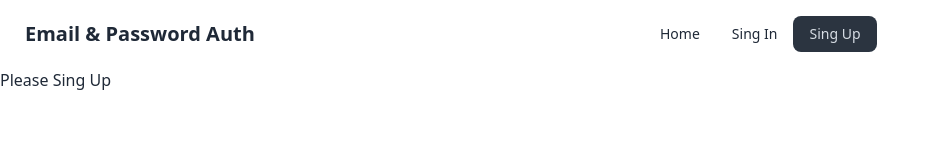
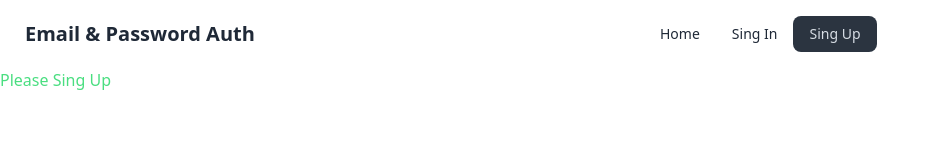
Before and after one commit to Shajibmia96/Milestone--9, a React (Vite) app in the folder User-Email-password-auth/: page /singUp in a window 1280 px wide. Shown: the top 160 px of the page, without its empty margins (0-939 px from the left). Built offline with nearby package versions, Linux system fonts and the light colour scheme.

Commit message:
Email Password Authentication Project Setup

```diff
--- a/User-Email-password-auth/src/Components/SingUp/SingUp.jsx
+++ b/User-Email-password-auth/src/Components/SingUp/SingUp.jsx
@@ -1,7 +1,7 @@
 const SingUp = () => {
     return (
         <div>
-              <h2 className="text-3">Please Sing Up</h2>
+              <h2 className="text-3 text-green-400">Please Sing Up</h2>
         </div>
     );
 };
```
